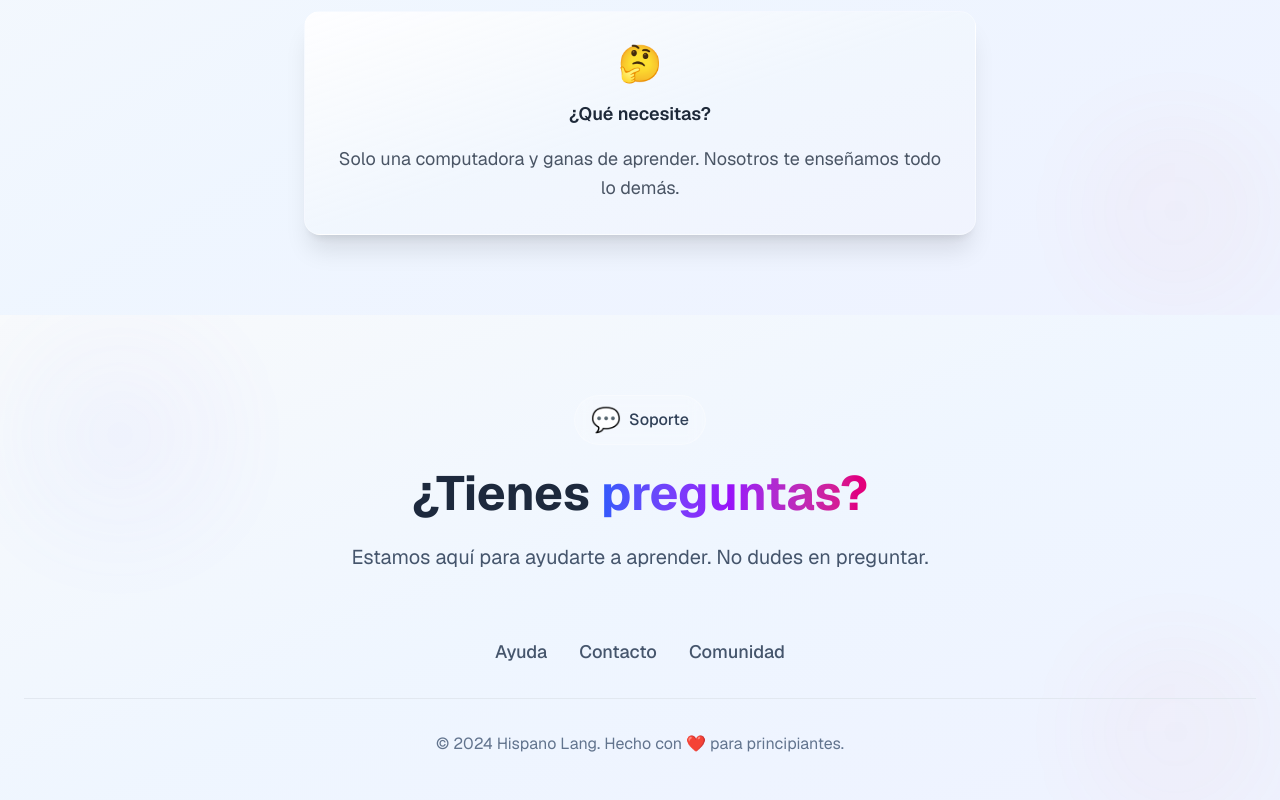
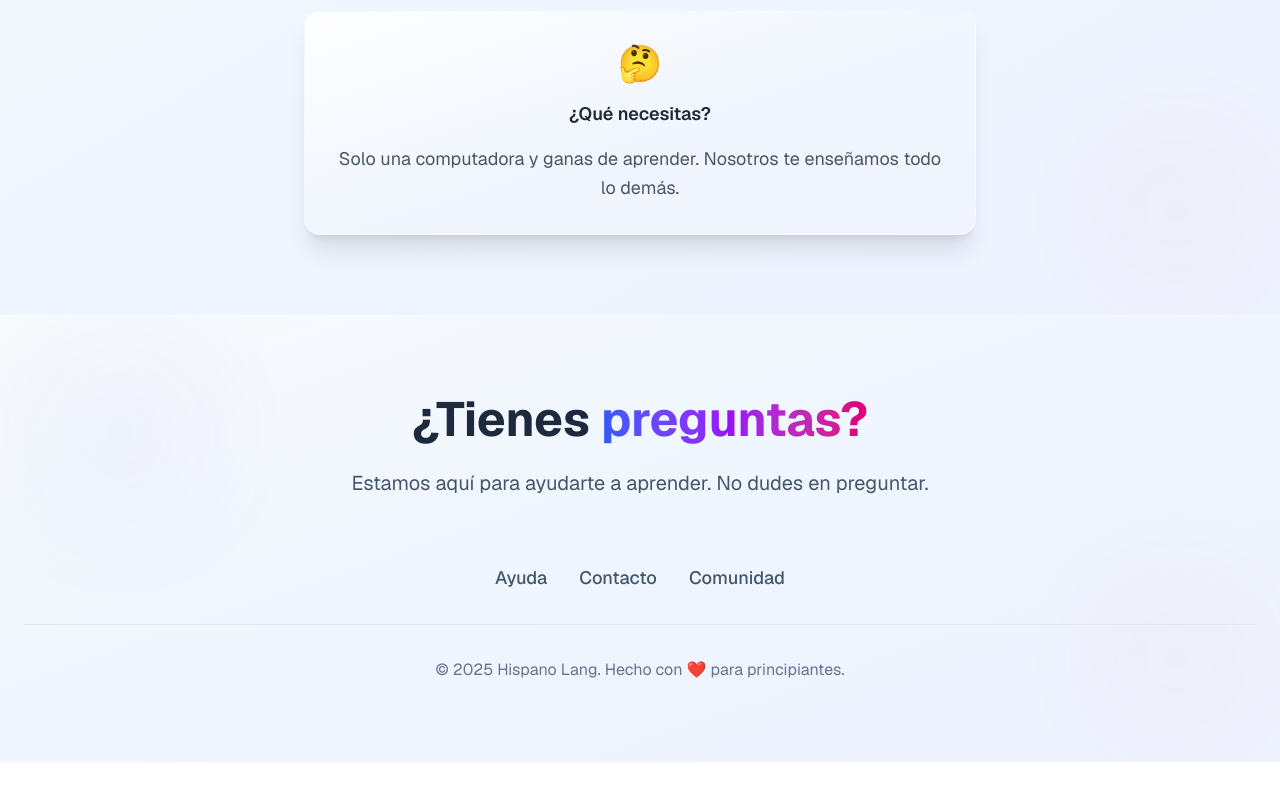
Before and after one commit to nicvazquezdev/hispano-lang-website, a Next.js app: page / in a window 1280 px wide. Shown: the part 3096-3896 px from the top of the page. After the commit the page ends 3858 px from the top, so only its background shows below. Built offline with nearby package versions, Linux system fonts and the light colour scheme.

Commit message:
Refactor Footer component to wrap content in a footer tag for semantic structure. Update copyright year to 2025 and maintain existing layout and styling for improved clarity and consistency.

```diff
--- a/components/layout/Footer.tsx
+++ b/components/layout/Footer.tsx
@@ -2,9 +2,9 @@ import Section from "@/components/ui/Section";
 
 export default function Footer() {
   return (
+    <footer>
       <Section
         background="light"
-      badge={{ emoji: "💬", text: "Soporte" }}
         title="¿Tienes"
         titleGradient=" preguntas?"
         description="Estamos aquí para ayudarte a aprender. No dudes en preguntar."
@@ -33,10 +33,11 @@ export default function Footer() {
 
           <div className="border-t border-slate-200 pt-8">
             <p className="text-slate-500">
-            © 2024 Hispano Lang. Hecho con ❤️ para principiantes.
+              © 2025 Hispano Lang. Hecho con ❤️ para principiantes.
             </p>
           </div>
         </div>
       </Section>
+    </footer>
   );
 }
```
Lines whose indentation alone changed are shown as unchanged.
